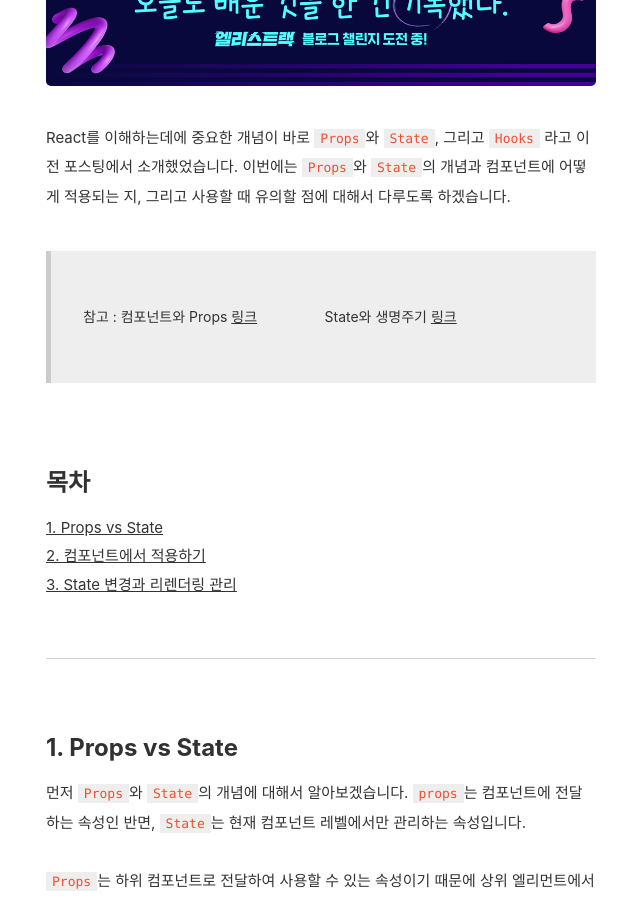
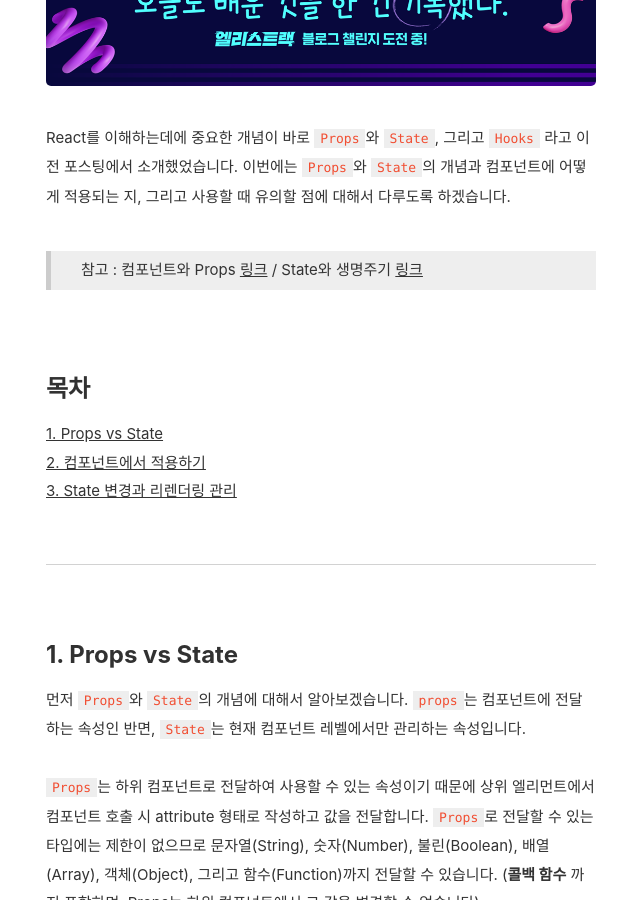
Before and after one commit to Ji-hoon/blog, a Jekyll site: the page built from _posts/2023-11-17-react-props-and-state.md, in a window 1280 px wide and 900 px high, scrolled down 433 px. Shown: the whole window, without its empty margins (319-959 px from the left). Built offline with Jekyll 4.4.1, drawn with Linux system fonts in a browser that asks for light colours; comment, search, counter and statistics services are not loaded.

Commit message:
FIX : |를 / 로 변경

```diff
--- a/_posts/2023-11-17-react-props-and-state.md
+++ b/_posts/2023-11-17-react-props-and-state.md
@@ -12,7 +12,7 @@ updated: 2023-11-17 12:00
 
 React를 이해하는데에 중요한 개념이 바로 `Props`와 `State`, 그리고 `Hooks` 라고 이전 포스팅에서 소개했었습니다. 이번에는 `Props`와 `State`의 개념과 컴포넌트에 어떻게 적용되는 지, 그리고 사용할 때 유의할 점에 대해서 다루도록 하겠습니다.
 
-> 참고 : 컴포넌트와 Props [링크](https://ko.legacy.reactjs.org/docs/components-and-props.html) |  State와 생명주기 [링크](https://ko.legacy.reactjs.org/docs/state-and-lifecycle.html)
+> 참고 : 컴포넌트와 Props [링크](https://ko.legacy.reactjs.org/docs/components-and-props.html) /  State와 생명주기 [링크](https://ko.legacy.reactjs.org/docs/state-and-lifecycle.html)
 
 
 
```
